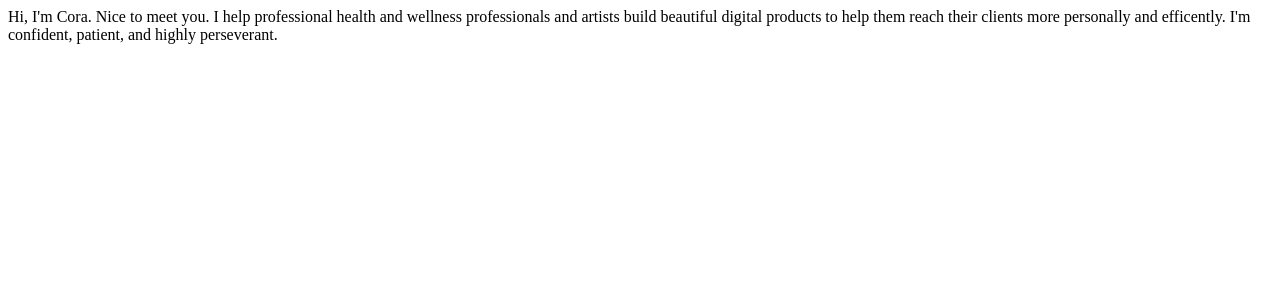
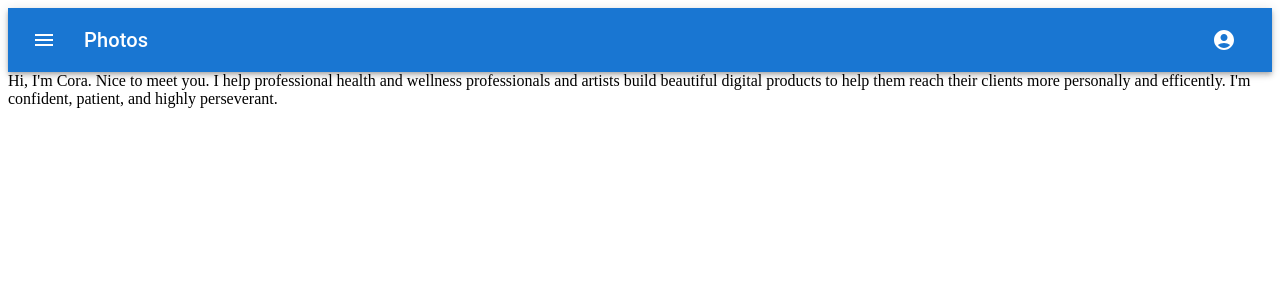
Before and after one commit to rachelcorawood/coding-by-cora, a React (Vite) app: page / in a window 1280 px wide. Shown: the top 300 px of the page. Built offline with nearby package versions, Linux system fonts and the light colour scheme.

Commit message:
nav bar rough draft

```diff
--- a/src/components/HomePage.jsx
+++ b/src/components/HomePage.jsx
@@ -1,10 +1,12 @@
 import React from "react";
 import AboutMe from "./AboutMe";
+import Sitebar from "./Sitebar";
 
 export default function HomePage() {
   return (
     <div>
-      <AboutMe />
+      <Sitebar />
+      <AboutMe/>
     </div>
 
   )
--- /dev/null
+++ b/src/components/Sitebar.jsx
@@ -0,0 +1,80 @@
+import * as React from 'react';
+import AppBar from '@mui/material/AppBar';
+import Box from '@mui/material/Box';
+import Toolbar from '@mui/material/Toolbar';
+import Typography from '@mui/material/Typography';
+import IconButton from '@mui/material/IconButton';
+import MenuIcon from '@mui/icons-material/Menu';
+import AccountCircle from '@mui/icons-material/AccountCircle';
+import MenuItem from '@mui/material/MenuItem';
+import Menu from '@mui/material/Menu';
+
+export default function Sitebar() {
+  const [auth, setAuth] = React.useState(true);
+  const [anchorEl, setAnchorEl] = React.useState(null);
+
+  const handleChange = (event) => {
+    setAuth(event.target.checked);
+  };
+
+  const handleMenu = (event) => {
+    setAnchorEl(event.currentTarget);
+  };
+
+  const handleClose = () => {
+    setAnchorEl(null);
+  };
+
+  return (
+    <Box sx={{ flexGrow: 1 }}>
+      <AppBar position="static">
+        <Toolbar>
+          <IconButton
+            size="large"
+            edge="start"
+            color="inherit"
+            aria-label="menu"
+            sx={{ mr: 2 }}
+          >
+            <MenuIcon />
+          </IconButton>
+          <Typography variant="h6" component="div" sx={{ flexGrow: 1 }}>
+            Photos
+          </Typography>
+          {auth && (
+            <div>
+              <IconButton
+                size="large"
+                aria-label="account of current user"
+                aria-controls="menu-appbar"
+                aria-haspopup="true"
+                onClick={handleMenu}
+                color="inherit"
+              >
+                <AccountCircle />
+              </IconButton>
+              <Menu
+                id="menu-appbar"
+                anchorEl={anchorEl}
+                anchorOrigin={{
+                  vertical: 'top',
+                  horizontal: 'right',
+                }}
+                keepMounted
+                transformOrigin={{
+                  vertical: 'top',
+                  horizontal: 'right',
+                }}
+                open={Boolean(anchorEl)}
+                onClose={handleClose}
+              >
+                <MenuItem onClick={handleClose}>Profile</MenuItem>
+                <MenuItem onClick={handleClose}>My account</MenuItem>
+              </Menu>
+            </div>
+          )}
+        </Toolbar>
+      </AppBar>
+    </Box>
+  );
+}
--- a/src/main.jsx
+++ b/src/main.jsx
@@ -1,6 +1,5 @@
 import React from 'react'
 import ReactDOM from 'react-dom/client'
-
 import HomePage from './components/HomePage.jsx'
 
 ReactDOM.createRoot(document.getElementById('root')).render(
```
Also changed, not shown: package.json (+6 -1 lines), 1 other file (tests, documents, lock files or other folders).
